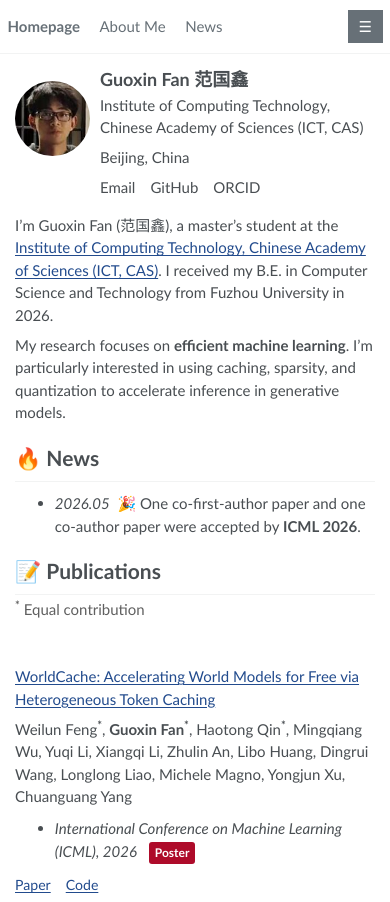
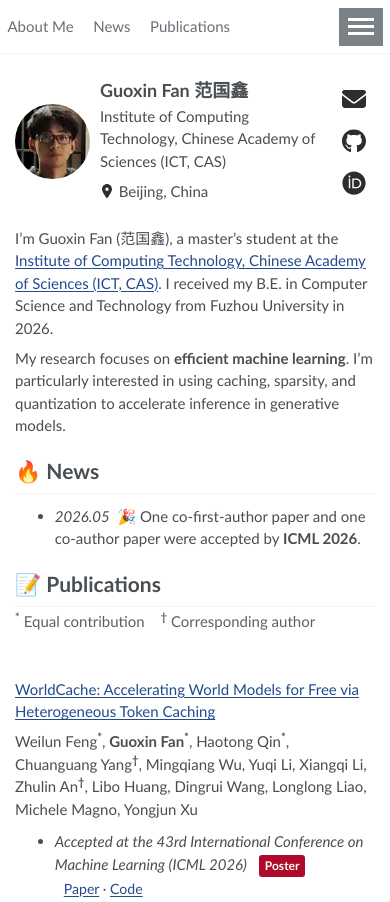
Before and after one commit to FofGofx/fofgofx.github.io, a plain HTML site: page index.html in a window 390 px wide. Shown: the top 902 px of the page. Drawn offline with Linux system fonts and the light colour scheme.

Commit message:
Add contact icons and identify WorldCache corresponding authors

```diff
--- a/index.html
+++ b/index.html
@@ -6,16 +6,15 @@
   <meta name="description" content="Guoxin Fan (范国鑫) is a master's student at ICT, CAS interested in efficient machine learning and accelerating generative models.">
   <title>Guoxin Fan 范国鑫 | Academic Homepage</title>
   <link rel="icon" href="assets/guoxin-fan.jpg">
-  <link rel="stylesheet" href="style.css?v=academic-3">
+  <link rel="stylesheet" href="style.css?v=academic-4">
 </head>
 <body id="top">
   <a class="skip" href="#about">Skip to content</a>
   <header><nav aria-label="Page sections">
     <a class="home" href="#top">Homepage</a>
-    <a href="#about">About Me</a><a href="#news">News</a>
-    <button class="menu-toggle" hidden aria-controls="more-sections" aria-expanded="false" aria-label="More sections">☰</button>
+    <a href="#about">About Me</a><a href="#news">News</a><a href="#publications">Publications</a>
+    <button class="menu-toggle" hidden aria-controls="more-sections" aria-expanded="false" aria-label="More sections"><span aria-hidden="true"></span></button>
     <div class="anchors" id="more-sections">
-      <a href="#publications">Publications</a>
       <a href="#honors">Honors and Awards</a><a href="#education">Education</a><a href="#services">Services</a>
     </div>
   </nav></header>
@@ -24,11 +23,11 @@
       <img class="portrait" src="assets/guoxin-fan.jpg" alt="Guoxin Fan’s GitHub avatar" width="152" height="152">
       <div><h1>Guoxin Fan <span lang="zh-CN">范国鑫</span></h1>
       <p class="role">Institute of Computing Technology, Chinese Academy of Sciences (ICT, CAS)</p>
-      <p class="location">Beijing, China</p></div>
+      <p class="location"><img class="contact-icon" src="assets/icon-location.svg" alt="">Beijing, China</p></div>
       <div class="contact">
-        <a href="mailto:fanguoxin26s@ict.ac.cn" title="fanguoxin26s@ict.ac.cn">Email<span> · fanguoxin26s@ict.ac.cn</span></a>
-        <a href="https://github.com/FofGofx" title="FofGofx on GitHub">GitHub</a>
-        <a href="https://orcid.org/0009-0005-2821-3483" title="ORCID 0009-0005-2821-3483">ORCID<span> · 0009-0005-2821-3483</span></a>
+        <a href="mailto:fanguoxin26s@ict.ac.cn" aria-label="Email Guoxin Fan at fanguoxin26s@ict.ac.cn" title="fanguoxin26s@ict.ac.cn"><img class="contact-icon" src="assets/icon-email.svg" alt=""><span>Email</span></a>
+        <a href="https://github.com/FofGofx" aria-label="Guoxin Fan on GitHub" title="FofGofx on GitHub"><img class="contact-icon" src="assets/icon-github.svg" alt=""><span>GitHub</span></a>
+        <a href="https://orcid.org/0009-0005-2821-3483" aria-label="ORCID 0009-0005-2821-3483" title="ORCID 0009-0005-2821-3483"><img class="contact-icon" src="assets/icon-orcid.svg" alt=""><span>ORCID</span></a>
       </div>
     </aside>
     <main>
@@ -42,7 +41,7 @@
       </section>
       <section id="publications">
         <h2><span aria-hidden="true">📝</span> Publications</h2>
-        <p class="legend"><sup>*</sup> Equal contribution</p>
+        <p class="legend"><span><sup>*</sup> Equal contribution</span> <span><sup>†</sup> Corresponding author</span></p>
         <article>
           <a class="figure" href="assets/worldcache.png" aria-label="View the full-size WorldCache figure">
             <span class="venue">ICML 2026</span>
@@ -50,9 +49,9 @@
           </a>
           <div>
           <h3><a href="https://arxiv.org/abs/2603.06331">WorldCache: Accelerating World Models for Free via Heterogeneous Token Caching</a></h3>
-          <p class="authors">Weilun Feng<sup>*</sup>, <strong>Guoxin Fan</strong><sup>*</sup>, Haotong Qin<sup>*</sup>, Mingqiang Wu, Yuqi Li, Xiangqi Li, Zhulin An, Libo Huang, Dingrui Wang, Longlong Liao, Michele Magno, Yongjun Xu, Chuanguang Yang</p>
-          <ul class="acceptance"><li><em>International Conference on Machine Learning (ICML), 2026</em> <span class="poster">Poster</span></li></ul>
-          <div class="links"><a href="https://arxiv.org/abs/2603.06331">Paper</a><a href="https://github.com/FofGofx/WorldCache">Code</a></div></div>
+          <p class="authors">Weilun Feng<sup>*</sup>, <strong>Guoxin Fan</strong><sup>*</sup>, Haotong Qin<sup>*</sup>, Chuanguang Yang<sup>†</sup>, Mingqiang Wu, Yuqi Li, Xiangqi Li, Zhulin An<sup>†</sup>, Libo Huang, Dingrui Wang, Longlong Liao, Michele Magno, Yongjun Xu</p>
+          <ul class="acceptance"><li><em>Accepted at the 43rd International Conference on Machine Learning (ICML 2026)</em> <span class="poster">Poster</span>
+            <span class="links"><a href="https://arxiv.org/abs/2603.06331">Paper</a> · <a href="https://github.com/FofGofx/WorldCache">Code</a></span></li></ul></div>
         </article>
       </section>
       <section id="honors">
--- a/style.css
+++ b/style.css
@@ -47,9 +47,11 @@ h1 { font-size: 1.4rem; margin: 10px 0; }
 h1 span { white-space: nowrap; }
 p { margin: 0 0 .5rem; }
 .role, .contact, .location { font-size: 1rem; }
-.location { margin-top: 1rem; }
-.contact { display: grid; gap: .35rem; }
-.contact a { width: fit-content; max-width: 100%; overflow-wrap: anywhere; color: inherit; text-decoration: none; }
+.location, .contact a { display: flex; align-items: center; gap: .65rem; }
+.location { margin-block: 1.25rem .5rem; }
+.contact { display: grid; gap: .5rem; }
+.contact a { width: fit-content; padding-block: .15rem; color: inherit; text-decoration: none; }
+.contact-icon { width: 1.1em; height: 1.1em; object-fit: contain; flex: none; opacity: .82; }
 .contact a:hover { text-decoration: underline; }
 section { scroll-margin-top: 4.5rem; }
 h2 { margin: 1em 0 .5em; padding-bottom: .5em; border-bottom: 1px solid var(--line); font-size: 1.4rem; }
@@ -58,6 +60,7 @@ h2 + ul { margin-top: .7em; }
 li + li { margin-top: .5em; }
 time { font-style: italic; }
 .legend { margin: -.5rem 0 1rem; color: #606060; }
+.legend span { display: inline-block; margin-right: .8rem; }
 sup { font-size: .75em; line-height: 0; font-weight: 700; }
 article {
   display: grid;
@@ -82,7 +85,7 @@ article {
 h3 { font-size: 1rem; font-weight: 400; line-height: 1.5; margin: 0 0 .5rem; }
 .acceptance { margin-block: .65rem; }
 .poster { display: inline-block; vertical-align: middle; color: white; background: #ae0b2a; padding: 2px 6px; margin-left: 8px; border-radius: 3px; font-size: .8em; font-weight: bold; }
-.links { display: flex; gap: 1rem; font-size: .94rem; }
+.links { display: inline-block; margin-left: .6rem; font-size: .94rem; white-space: nowrap; }
 @media (min-width: 925px) {
   .layout { display: grid; grid-template-columns: 15.2542% minmax(0, 1fr); column-gap: 5.9322%; }
   main { padding-top: .5rem; }
@@ -93,16 +96,21 @@ h3 { font-size: 1rem; font-weight: 400; line-height: 1.5; margin: 0 0 .5rem; }
 }
 @media (max-width: 924px) {
   nav, .anchors { gap: 1.15rem; }
-  aside { display: grid; grid-template-columns: 75px minmax(0, 1fr); gap: .5rem 10px; align-items: center; margin-bottom: 1rem; }
+  aside { display: grid; grid-template-columns: 75px minmax(0, 1fr) 42px; gap: 10px; align-items: center; margin-block: .6rem 1.5rem; }
   .portrait { padding: 0; border: 0; }
   h1 { margin: 0 0 .25rem; }
-  .location { margin: .2rem 0 0; }
-  .contact { grid-column: 2; display: flex; flex-wrap: wrap; column-gap: 1rem; }
+  .location { margin: .45rem 0 0; gap: .35rem; }
+  .location .contact-icon { width: .9em; height: .9em; }
+  .contact { display: grid; gap: 0; }
+  .contact a { width: 42px; height: 42px; justify-content: center; }
+  .contact .contact-icon { width: 24px; height: 24px; }
   .contact span { display: none; }
 }
-.menu-toggle { margin-left: auto; border: 0; padding: .35rem .7rem; background: #677077; color: white; font: inherit; cursor: pointer; }
+.menu-toggle { margin-left: auto; width: 44px; height: 38px; padding: 0; border: 0; background: #7a8288; color: white; cursor: pointer; }
+.menu-toggle span { display: block; width: 26px; height: 3px; margin: auto; background: currentColor; box-shadow: 0 -7px currentColor, 0 7px currentColor; }
 @media (max-width: 44em) {
   nav { gap: 1.3rem; flex-wrap: wrap; }
+  nav .home { display: none; }
   .menu-toggle:not([hidden]) + .anchors:not([hidden]) { position: absolute; top: 100%; right: .5rem; display: grid; gap: 0; padding: .4rem 1rem; background: white; border: 1px solid var(--line); box-shadow: 0 3px 10px #0002; }
   .anchors { flex-wrap: wrap; }
   nav .anchors[hidden] { display: none; }
```
Also changed, not shown: assets/icon-email.svg (added), assets/icon-github.svg (added), assets/icon-location.svg (added), assets/icon-orcid.svg (added).
